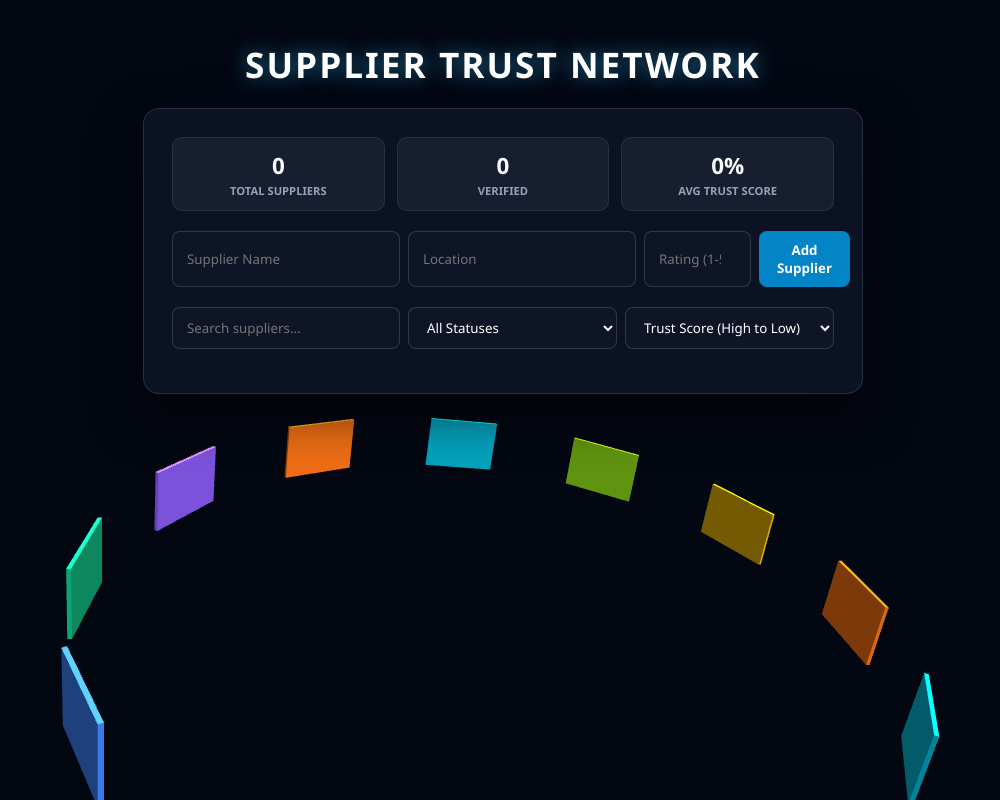
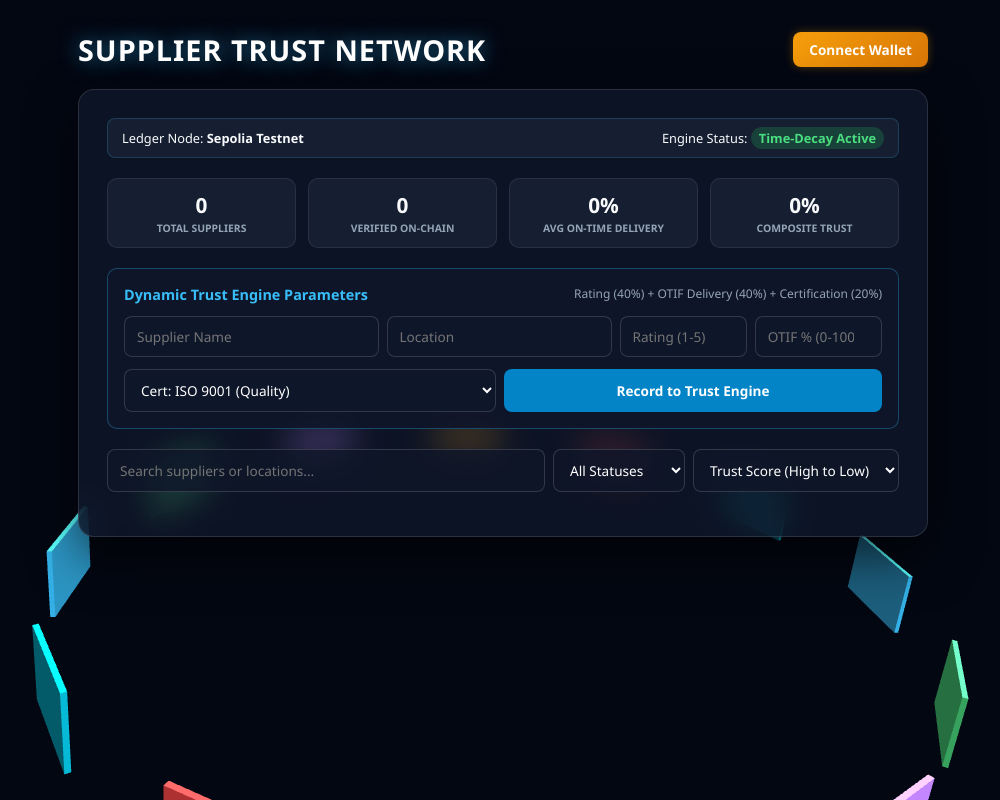
Before and after one commit to DARSHAN-byte77/supplier-trust-network, a website: page index.html in a window 1280 px wide. Shown: the whole page, without its empty margins (137-1137 px from the left). Drawn offline with nearby package versions, Linux system fonts and the light colour scheme; no server answers; animation ran at ten frames a second.

Commit message:
Enhance Dynamic Trust Engine with OTIF, ISO certifications, and Web3 visualizer

```diff
--- a/index.html
+++ b/index.html
@@ -3,88 +3,74 @@
 <head>
   <meta charset="UTF-8" />
   <meta name="viewport" content="width=device-width, initial-scale=1.0" />
-  <title>Supplier Trust Network - Orbit Gallery</title>
+  <title>Supplier Trust Network - Advanced Trust Engine & Web3</title>
   <style>
     * { box-sizing: border-box; margin: 0; padding: 0; font-family: 'Segoe UI', system-ui, sans-serif; }
     body { background-color: #030712; color: #f8fafc; min-height: 100vh; display: flex; flex-direction: column; align-items: center; overflow-x: hidden; position: relative; }
 
-    /* Orbit Canvas Background */
-    #orbit-canvas {
-      position: fixed;
-      top: 0;
-      left: 0;
-      width: 100vw;
-      height: 100vh;
-      z-index: 1;
-      pointer-events: none;
-    }
+    #orbit-canvas { position: fixed; top: 0; left: 0; width: 100vw; height: 100vh; z-index: 1; pointer-events: none; }
 
-    /* Headline Overlay inside 3D Orbit */
-    .hero-title {
-      position: relative;
-      z-index: 2;
-      margin-top: 40px;
-      margin-bottom: 20px;
-      text-align: center;
-      font-size: 2.2rem;
-      font-weight: 900;
-      letter-spacing: 2px;
-      color: #ffffff;
-      text-transform: uppercase;
-      text-shadow: 0 0 20px rgba(56, 189, 248, 0.6);
-    }
+    .header-bar { position: relative; z-index: 10; width: 92%; max-width: 850px; display: flex; justify-content: space-between; align-items: center; margin-top: 30px; margin-bottom: 20px; }
+    .hero-title { font-size: 1.8rem; font-weight: 900; letter-spacing: 1px; color: #ffffff; text-transform: uppercase; text-shadow: 0 0 20px rgba(56, 189, 248, 0.6); }
 
-    /* Glassmorphism Dashboard Container */
-    .container {
-      position: relative;
-      z-index: 10;
-      width: 90%;
-      max-width: 720px;
-      background: rgba(15, 23, 42, 0.75);
-      backdrop-filter: blur(16px);
-      border: 1px solid rgba(255, 255, 255, 0.12);
-      padding: 28px;
-      border-radius: 16px;
-      box-shadow: 0 20px 50px rgba(0, 0, 0, 0.6);
-      margin-bottom: 50px;
-    }
+    .btn-web3 { background: linear-gradient(135deg, #f59e0b, #d97706); color: white; border: none; padding: 8px 16px; border-radius: 8px; font-weight: 700; cursor: pointer; transition: all 0.2s; font-size: 0.85rem; box-shadow: 0 0 10px rgba(245, 158, 11, 0.3); }
+    .btn-web3:hover { transform: translateY(-1px); opacity: 0.9; }
 
-    .stats-grid { display: grid; grid-template-columns: repeat(3, 1fr); gap: 12px; margin-bottom: 20px; }
+    .container { position: relative; z-index: 10; width: 92%; max-width: 850px; background: rgba(15, 23, 42, 0.8); backdrop-filter: blur(16px); border: 1px solid rgba(255, 255, 255, 0.12); padding: 28px; border-radius: 16px; box-shadow: 0 20px 50px rgba(0, 0, 0, 0.6); margin-bottom: 50px; }
+
+    .blockchain-status { background: rgba(30, 41, 59, 0.6); border: 1px solid rgba(56, 189, 248, 0.2); padding: 10px 14px; border-radius: 8px; margin-bottom: 20px; font-size: 0.8rem; display: flex; justify-content: space-between; align-items: center; }
+    .chain-pill { background: rgba(34, 197, 94, 0.2); color: #4ade80; padding: 2px 8px; border-radius: 12px; font-weight: 700; }
+
+    .stats-grid { display: grid; grid-template-columns: repeat(4, 1fr); gap: 12px; margin-bottom: 20px; }
     .stat-card { background: rgba(30, 41, 59, 0.6); border: 1px solid rgba(255, 255, 255, 0.08); padding: 12px; border-radius: 10px; text-align: center; }
-    .stat-value { font-size: 1.4rem; font-weight: 700; color: #f8fafc; }
-    .stat-label { font-size: 0.7rem; color: #94a3b8; font-weight: 600; margin-top: 2px; }
+    .stat-value { font-size: 1.3rem; font-weight: 700; color: #f8fafc; }
+    .stat-label { font-size: 0.65rem; color: #94a3b8; font-weight: 600; margin-top: 2px; }
 
-    .form-group { display: flex; gap: 8px; margin-bottom: 20px; }
-    input, select { flex: 1; padding: 10px 14px; background: rgba(15, 23, 42, 0.8); border: 1px solid rgba(255, 255, 255, 0.15); color: #fff; border-radius: 8px; }
+    .engine-panel { background: rgba(15, 23, 42, 0.9); border: 1px solid rgba(56, 189, 248, 0.3); border-radius: 10px; padding: 16px; margin-bottom: 20px; }
+    .engine-title { font-size: 0.9rem; font-weight: 700; color: #38bdf8; margin-bottom: 12px; display: flex; justify-content: space-between; }
+
+    .form-grid { display: grid; grid-template-columns: 2fr 1.5fr 1fr 1fr; gap: 8px; margin-bottom: 12px; }
+    input, select { padding: 10px 12px; background: rgba(15, 23, 42, 0.8); border: 1px solid rgba(255, 255, 255, 0.15); color: #fff; border-radius: 8px; font-size: 0.85rem; }
     input:focus, select:focus { outline: none; border-color: #38bdf8; }
 
-    button { background: #0284c7; color: white; border: none; padding: 10px 18px; border-radius: 8px; cursor: pointer; font-weight: 600; transition: all 0.2s; }
-    button:hover { background: #0369a1; transform: translateY(-1px); }
+    .btn-primary { background: #0284c7; color: white; border: none; padding: 10px 16px; border-radius: 8px; cursor: pointer; font-weight: 600; font-size: 0.85rem; transition: all 0.2s; }
+    .btn-primary:hover { background: #0369a1; }
 
     .controls { display: flex; gap: 8px; margin-bottom: 16px; }
 
-    .supplier-card { background: rgba(30, 41, 59, 0.4); border: 1px solid rgba(255, 255, 255, 0.08); padding: 14px 16px; border-radius: 10px; margin-bottom: 10px; display: flex; justify-content: space-between; align-items: center; }
-    .info { display: flex; flex-direction: column; gap: 4px; }
-    .actions { display: flex; gap: 10px; align-items: center; }
-    .trust-pill { background: rgba(56, 189, 248, 0.1); color: #38bdf8; font-weight: 700; font-size: 0.85rem; padding: 4px 10px; border-radius: 6px; border: 1px solid rgba(56, 189, 248, 0.3); }
+    .supplier-card { background: rgba(30, 41, 59, 0.5); border: 1px solid rgba(255, 255, 255, 0.08); padding: 16px; border-radius: 10px; margin-bottom: 12px; }
+    .card-header { display: flex; justify-content: space-between; align-items: center; margin-bottom: 8px; }
+    .supplier-name { font-size: 1.05rem; font-weight: 700; color: #f8fafc; }
+    .metrics-row { display: flex; gap: 12px; font-size: 0.75rem; color: #94a3b8; margin-bottom: 10px; flex-wrap: wrap; }
+
+    .cert-badge { background: rgba(168, 85, 247, 0.2); color: #c084fc; border: 1px solid rgba(168, 85, 247, 0.3); padding: 2px 6px; border-radius: 4px; font-weight: 600; font-size: 0.7rem; }
+
+    .card-footer { display: flex; justify-content: space-between; align-items: center; pt: 8px; border-top: 1px solid rgba(255, 255, 255, 0.05); }
+    .trust-pill { background: rgba(56, 189, 248, 0.15); color: #38bdf8; font-weight: 800; font-size: 0.9rem; padding: 4px 12px; border-radius: 6px; border: 1px solid rgba(56, 189, 248, 0.3); }
+    .hash-tag { font-size: 0.65rem; color: #64748b; font-family: monospace; }
     .badge { cursor: pointer; font-size: 0.75rem; font-weight: 700; padding: 4px 10px; border-radius: 12px; border: none; }
     .verified { background: rgba(34, 197, 94, 0.2); color: #4ade80; border: 1px solid rgba(34, 197, 94, 0.3); }
     .unverified { background: rgba(239, 68, 68, 0.2); color: #f87171; border: 1px solid rgba(239, 68, 68, 0.3); }
-    .btn-delete { background: #ef4444; color: white; border: none; padding: 6px 10px; border-radius: 6px; cursor: pointer; font-size: 0.8rem; }
-    .btn-delete:hover { background: #dc2626; }
+    .btn-delete { background: #ef4444; color: white; border: none; padding: 4px 8px; border-radius: 6px; cursor: pointer; font-size: 0.75rem; }
   </style>
 
-  <!-- Three.js Library -->
   <script src="https://cdnjs.cloudflare.com/ajax/libs/three.js/r128/three.min.js"></script>
 </head>
 <body>
 
-  <!-- WebGL Orbit Gallery Canvas -->
   <canvas id="orbit-canvas"></canvas>
 
+  <div class="header-bar">
     <h1 class="hero-title">Supplier Trust Network</h1>
+    <button class="btn-web3" id="web3-btn" onclick="connectWallet()">Connect Wallet</button>
+  </div>
 
   <div class="container">
+    <div class="blockchain-status">
+      <span>Ledger Node: <strong id="network-name">Sepolia Testnet</strong></span>
+      <span>Engine Status: <span class="chain-pill" id="web3-status">Time-Decay Active</span></span>
+    </div>
+
     <div class="stats-grid">
       <div class="stat-card">
         <div class="stat-value" id="stat-total">0</div>
@@ -92,23 +78,45 @@
       </div>
       <div class="stat-card">
         <div class="stat-value" id="stat-verified">0</div>
-        <div class="stat-label">VERIFIED</div>
+        <div class="stat-label">VERIFIED ON-CHAIN</div>
+      </div>
+      <div class="stat-card">
+        <div class="stat-value" id="stat-otif">0%</div>
+        <div class="stat-label">AVG ON-TIME DELIVERY</div>
       </div>
       <div class="stat-card">
         <div class="stat-value" id="stat-avg-trust">0%</div>
-        <div class="stat-label">AVG TRUST SCORE</div>
+        <div class="stat-label">COMPOSITE TRUST</div>
       </div>
     </div>
 
-    <form id="supplier-form" class="form-group">
+    <!-- Advanced Dynamic Trust Engine Input Form -->
+    <div class="engine-panel">
+      <div class="engine-title">
+        <span>Dynamic Trust Engine Parameters</span>
+        <span style="font-weight:400; font-size:0.75rem; color:#94a3b8;">Rating (40%) + OTIF Delivery (40%) + Certification (20%)</span>
+      </div>
+      <form id="supplier-form">
+        <div class="form-grid">
           <input type="text" id="name-input" placeholder="Supplier Name" required />
           <input type="text" id="location-input" placeholder="Location" required />
           <input type="number" id="rating-input" placeholder="Rating (1-5)" min="1" max="5" step="0.1" required />
-      <button type="submit">Add Supplier</button>
+          <input type="number" id="otif-input" placeholder="OTIF % (0-100)" min="0" max="100" required />
+        </div>
+        <div style="display:flex; gap:8px;">
+          <select id="cert-input" style="flex:1;">
+            <option value="ISO 9001">Cert: ISO 9001 (Quality)</option>
+            <option value="ISO 27001">Cert: ISO 27001 (Security)</option>
+            <option value="ESG Compliant">Cert: ESG Verified</option>
+            <option value="None">Cert: None</option>
+          </select>
+          <button type="submit" class="btn-primary" style="flex:1;">Record to Trust Engine</button>
+        </div>
       </form>
+    </div>
 
     <div class="controls">
-      <input type="text" id="search-input" placeholder="Search suppliers..." oninput="renderSuppliers()" />
+      <input type="text" id="search-input" placeholder="Search suppliers or locations..." oninput="renderSuppliers()" style="flex:2;" />
       <select id="filter-select" onchange="renderSuppliers()">
         <option value="all">All Statuses</option>
         <option value="verified">Verified Only</option>
@@ -124,54 +132,44 @@
   </div>
 
   <script>
-    // --- Gallery Heading 3D Orbit Implementation ---
+    // --- 3D WebGL Canvas Visualizer ---
     const canvas = document.getElementById('orbit-canvas');
     const scene = new THREE.Scene();
     const camera = new THREE.PerspectiveCamera(50, window.innerWidth / window.innerHeight, 0.1, 1000);
     const renderer = new THREE.WebGLRenderer({ canvas, alpha: true, antialias: true });
 
     renderer.setSize(window.innerWidth, window.innerHeight);
-    camera.position.set(0, 5, 22);
+    camera.position.set(0, 4, 20);
 
     const orbitGroup = new THREE.Group();
     scene.add(orbitGroup);
 
-    // Create 12 orbiting cards with colored procedural shaders
     const numPlates = 12;
-    const radius = 10;
-    const colors = [0xf97316, 0x06b6d4, 0x84cc16, 0xeab308, 0xec4899, 0x3b82f6, 0x10b981, 0x8b5cf6];
+    const radius = 9.5;
+    const colors = [0x38bdf8, 0x4ade80, 0xc084fc, 0xf59e0b, 0xef4444, 0x06b6d4];
 
     for (let i = 0; i < numPlates; i++) {
       const angle = (i / numPlates) * Math.PI * 2;
-      const geometry = new THREE.BoxGeometry(2.4, 1.8, 0.1);
-
-      const material = new THREE.MeshPhongMaterial({
-        color: colors[i % colors.length],
-        shininess: 80,
-        specular: 0xffffff
-      });
-
+      const geometry = new THREE.BoxGeometry(2.2, 1.5, 0.1);
+      const material = new THREE.MeshPhongMaterial({ color: colors[i % colors.length], shininess: 90 });
       const plate = new THREE.Mesh(geometry, material);
       plate.position.x = Math.cos(angle) * radius;
       plate.position.z = Math.sin(angle) * radius;
       plate.rotation.y = -angle + Math.PI / 2;
-
       orbitGroup.add(plate);
     }
 
-    // Lighting
     const light = new THREE.DirectionalLight(0xffffff, 1.2);
     light.position.set(10, 20, 15);
     scene.add(light);
     scene.add(new THREE.AmbientLight(0xffffff, 0.5));
 
-    // Tilt orbit ring
-    orbitGroup.rotation.x = 0.35;
-    orbitGroup.rotation.z = -0.15;
+    orbitGroup.rotation.x = 0.3;
+    orbitGroup.rotation.z = -0.1;
 
     function animateOrbit() {
       requestAnimationFrame(animateOrbit);
-      orbitGroup.rotation.y += 0.003;
+      orbitGroup.rotation.y += 0.0025;
       renderer.render(scene, camera);
     }
     animateOrbit();
@@ -182,14 +180,52 @@
       renderer.setSize(window.innerWidth, window.innerHeight);
     });
 
-    // --- Backend Integration ---
+    // --- Web3 / Ledger Simulation ---
+    let userAccount = null;
+
+    function generateTxHash() {
+      return '0x' + Array.from({length: 16}, () => Math.floor(Math.random()*16).toString(16)).join('');
+    }
+
+    async function connectWallet() {
+      if (window.ethereum) {
+        try {
+          const accounts = await window.ethereum.request({ method: 'eth_requestAccounts' });
+          userAccount = accounts[0];
+          document.getElementById('web3-btn').innerText = userAccount.substring(0, 6) + '...' + userAccount.substring(38);
+          document.getElementById('web3-status').innerText = 'MetaMask Connected';
+        } catch (e) {
+          alert('Wallet connection cancelled');
+        }
+      } else {
+        userAccount = '0x' + Array.from({length: 40}, () => Math.floor(Math.random()*16).toString(16)).join('');
+        document.getElementById('web3-btn').innerText = userAccount.substring(0, 6) + '... (Simulated)';
+        document.getElementById('web3-status').innerText = 'Web3 Active';
+      }
+    }
+
+    // --- Dynamic Trust Calculation Engine ---
+    // Formula: Trust Score = (Rating/5 * 40) + (OTIF % * 0.40) + (Cert Bonus 20)
+    function calculateEngineScore(rating, otif, cert) {
+      const ratingComponent = (parseFloat(rating) / 5) * 40;
+      const otifComponent = (parseFloat(otif) / 100) * 40;
+      const certBonus = (cert && cert !== 'None') ? 20 : 0;
+      return Math.round(ratingComponent + otifComponent + certBonus);
+    }
+
     let rawSuppliers = [];
 
     async function loadStats() {
       const res = await fetch('/api/stats');
       const stats = await res.json();
+
+      let totalOtif = 0;
+      rawSuppliers.forEach(s => totalOtif += (s.otif || 90));
+      const avgOtif = rawSuppliers.length ? Math.round(totalOtif / rawSuppliers.length) : 0;
+
       document.getElementById('stat-total').innerText = stats.total;
       document.getElementById('stat-verified').innerText = stats.verifiedCount;
+      document.getElementById('stat-otif').innerText = avgOtif + '%';
       document.getElementById('stat-avg-trust').innerText = stats.avgTrust + '%';
     }
 
@@ -213,28 +249,46 @@
         return matchesSearch && matchesFilter;
       });
 
+      filtered.forEach(s => {
+        if (!s.computedTrust) {
+          s.computedTrust = calculateEngineScore(s.rating, s.otif || 92, s.cert || 'ISO 9001');
+        }
+      });
+
       filtered.sort((a, b) => {
-        if (sortValue === 'trust-desc') return b.trustScore - a.trustScore;
-        if (sortValue === 'trust-asc') return a.trustScore - b.trustScore;
+        if (sortValue === 'trust-desc') return (b.computedTrust || b.trustScore) - (a.computedTrust || a.trustScore);
+        if (sortValue === 'trust-asc') return (a.computedTrust || a.trustScore) - (b.computedTrust || b.trustScore);
       });
 
       const supplierList = document.getElementById('supplier-list');
       supplierList.innerHTML = '';
 
       filtered.forEach(s => {
+        const txHash = s.txHash || generateTxHash();
+        const displayTrust = s.computedTrust || s.trustScore;
+        const cert = s.cert || 'ISO 9001';
+        const otif = s.otif || 92;
+
         const div = document.createElement('div');
         div.className = 'supplier-card';
         div.innerHTML = `
-          <div class="info">
-            <strong>${s.name} (${s.location})</strong>
-            <div style="font-size:0.85rem; color:#94a3b8;">Rating: ${s.rating} ★</div>
+          <div class="card-header">
+            <span class="supplier-name">${s.name} <span style="font-size:0.85rem; font-weight:400; color:#94a3b8;">(${s.location})</span></span>
+            <div class="trust-pill">Trust Score: ${displayTrust}%</div>
           </div>
-          <div class="actions">
-            <div class="trust-pill">Trust: ${s.trustScore}%</div>
+          <div class="metrics-row">
+            <span>Rating: <strong>${s.rating} ★</strong></span>
+            <span>OTIF Delivery: <strong>${otif}%</strong></span>
+            <span>Certification: <span class="cert-badge">${cert}</span></span>
+          </div>
+          <div class="card-footer">
+            <div class="hash-tag">Tx Hash: ${txHash}</div>
+            <div style="display:flex; gap:8px; align-items:center;">
               <button onclick="toggleVerify(${s.id})" class="badge ${s.verified ? 'verified' : 'unverified'}">
-              ${s.verified ? 'Verified ✓' : 'Pending ✗'}
+                ${s.verified ? 'Verified ✓' : 'Pending Verification ✗'}
               </button>
               <button onclick="deleteSupplier(${s.id})" class="btn-delete">Delete</button>
+            </div>
           </div>
         `;
         supplierList.appendChild(div);
@@ -246,16 +300,19 @@
       const name = document.getElementById('name-input').value;
       const location = document.getElementById('location-input').value;
       const rating = document.getElementById('rating-input').value;
+      const otif = document.getElementById('otif-input').value;
+      const cert = document.getElementById('cert-input').value;
 
       await fetch('/api/suppliers', {
         method: 'POST',
         headers: { 'Content-Type': 'application/json' },
-        body: JSON.stringify({ name, location, rating })
+        body: JSON.stringify({ name, location, rating, otif, cert })
       });
 
       document.getElementById('name-input').value = '';
       document.getElementById('location-input').value = '';
       document.getElementById('rating-input').value = '';
+      document.getElementById('otif-input').value = '';
       loadSuppliers();
     });
 
```
Lines whose indentation alone changed are shown as unchanged.
